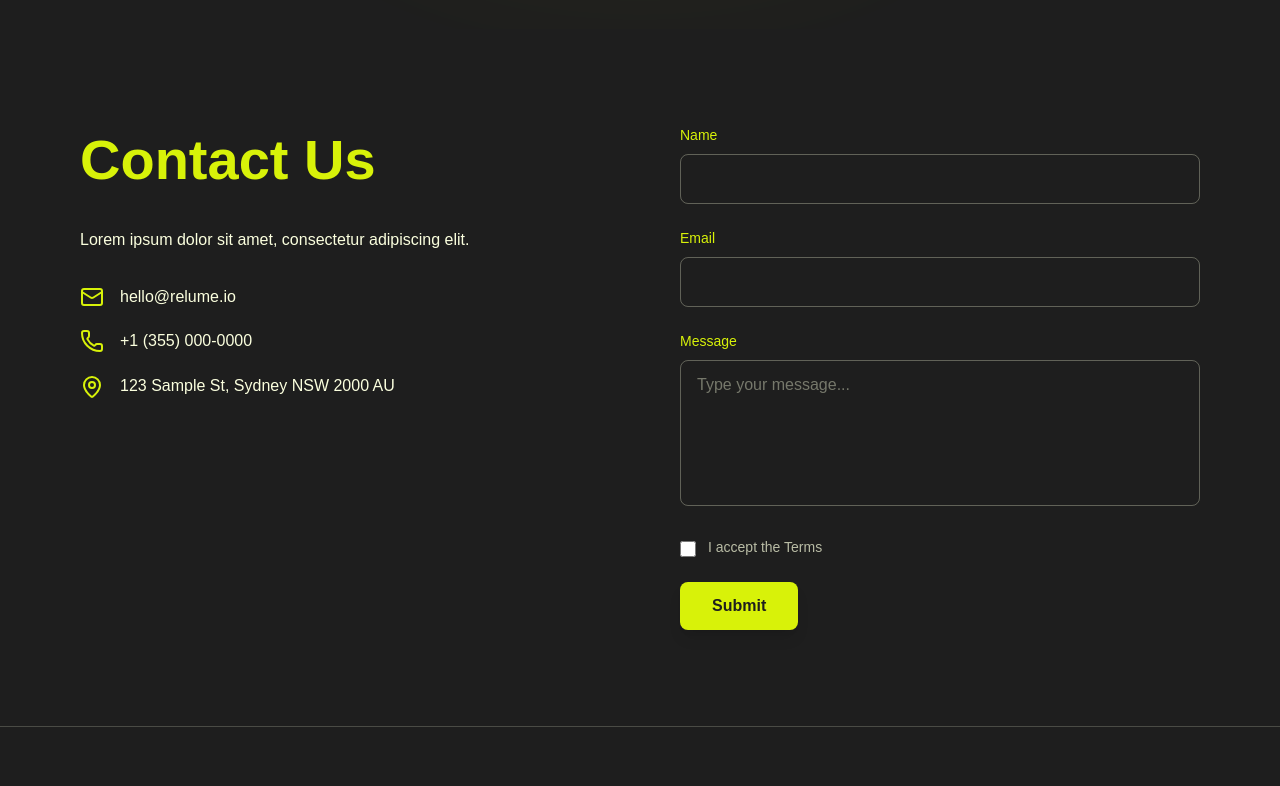
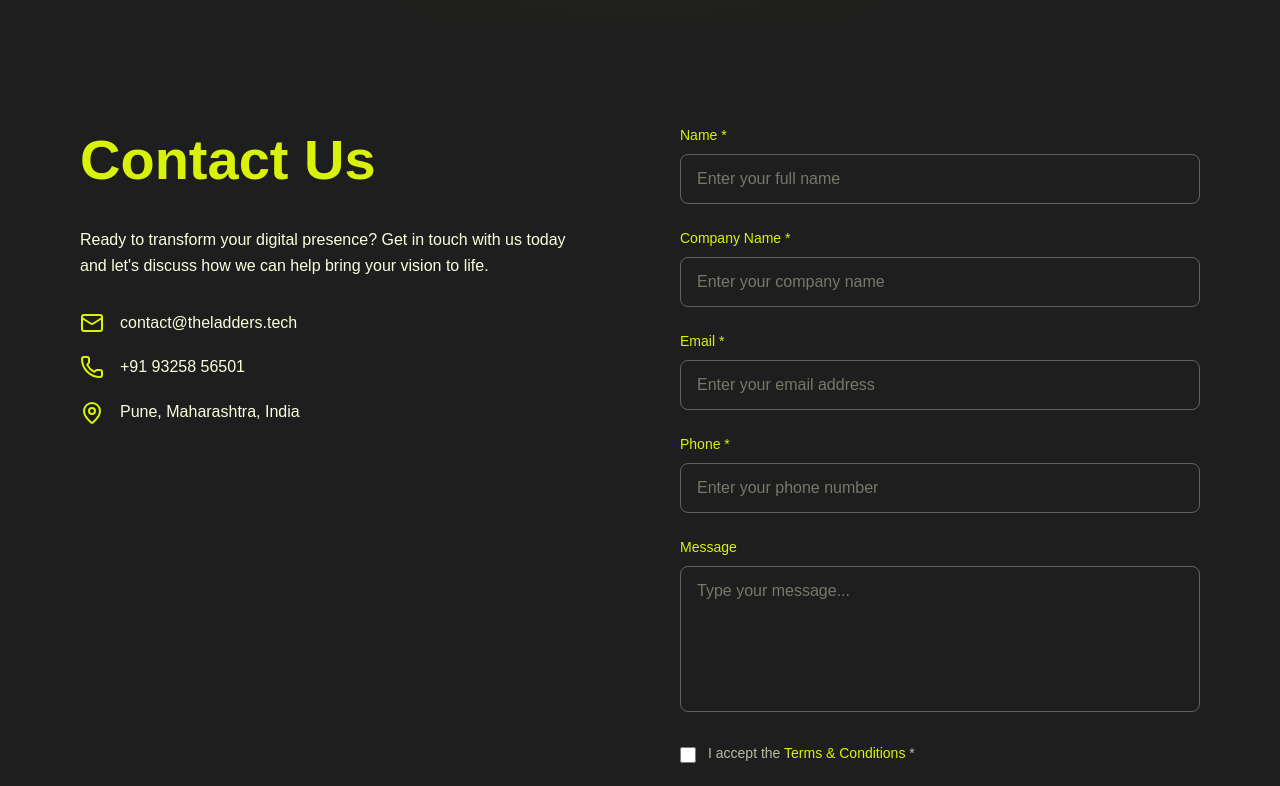
Before and after one commit to umar7shaikh/The-Ladder-Web, a Next.js app: page /technical/services in a window 1280 px wide. Shown: the part 1640-2426 px from the top of the page. Built offline with nearby package versions, Linux system fonts and the light colour scheme.

Commit message:
added the email js for the contact and also improved the techhome hero

```diff
--- a/components/marketing/contactcomponents/ContactForm.tsx
+++ b/components/marketing/contactcomponents/ContactForm.tsx
@@ -2,6 +2,7 @@
 'use client';
 
 import { useState } from 'react';
+import emailjs from '@emailjs/browser';
 
 export default function ContactForm() {
   const [formData, setFormData] = useState({
@@ -13,10 +14,72 @@ export default function ContactForm() {
     acceptTerms: false,
   });
 
-  const handleSubmit = (e: React.FormEvent) => {
+  const [isSubmitting, setIsSubmitting] = useState(false);
+  const [submitStatus, setSubmitStatus] = useState<{
+    type: 'success' | 'error' | null;
+    message: string;
+  }>({ type: null, message: '' });
+
+  const handleSubmit = async (e: React.FormEvent) => {
     e.preventDefault();
-    console.log('Form submitted:', formData);
-    // Add your form submission logic here
+    setIsSubmitting(true);
+    setSubmitStatus({ type: null, message: '' });
+
+
+    try {
+      // Send email using EmailJS
+      const result = await emailjs.send(
+        process.env.NEXT_PUBLIC_EMAILJS_SERVICE_ID!,
+        process.env.NEXT_PUBLIC_EMAILJS_TEMPLATE_ID!,
+        {
+          name: formData.name,
+          companyName: formData.companyName,
+          email: formData.email,
+          phone: formData.phone,
+          message: formData.message || 'No message provided',
+        },
+        process.env.NEXT_PUBLIC_EMAILJS_PUBLIC_KEY!
+      );
+
+      console.log('Email sent successfully:', result);
+
+      // Show success message
+      setSubmitStatus({
+        type: 'success',
+        message: 'Thank you! Your message has been sent successfully. We will get back to you soon.',
+      });
+
+      // Reset form
+      setFormData({
+        name: '',
+        companyName: '',
+        email: '',
+        phone: '',
+        message: '',
+        acceptTerms: false,
+      });
+
+    } catch (error: any) {
+      console.error('Email send failed:', error);
+
+      // More detailed error message
+      let errorMessage = 'Failed to send message. Please try again later.';
+
+      if (error.text) {
+        errorMessage = `Error: ${error.text}`;
+      } else if (error.status === 400) {
+        errorMessage = 'Invalid configuration. Please contact support.';
+      } else if (error.status === 422) {
+        errorMessage = 'Please fill in all required fields correctly.';
+      }
+
+      setSubmitStatus({
+        type: 'error',
+        message: errorMessage,
+      });
+    } finally {
+      setIsSubmitting(false);
+    }
   };
 
   const handleChange = (e: React.ChangeEvent<HTMLInputElement | HTMLTextAreaElement>) => {
@@ -39,12 +102,25 @@ export default function ContactForm() {
               Get In Touch
             </h2>
 
+            {/* Status Messages */}
+            {submitStatus.type && (
+              <div
+                className={`mb-6 p-4 rounded-lg ${
+                  submitStatus.type === 'success'
+                    ? 'bg-green-50 text-green-800 border border-green-200'
+                    : 'bg-red-50 text-red-800 border border-red-200'
+                }`}
+              >
+                {submitStatus.message}
+              </div>
+            )}
+
             <form onSubmit={handleSubmit} className="flex flex-col gap-5 sm:gap-6">
 
               {/* Name Field */}
               <div className="flex flex-col gap-2">
                 <label htmlFor="name" className="text-[clamp(13px,3vw,14px)] font-medium text-[#363A43]">
-                  Name
+                  Name *
                 </label>
                 <input
                   type="text"
@@ -55,6 +131,7 @@ export default function ContactForm() {
                   placeholder="Enter your full name"
                   className="w-full px-4 py-3 border-2 border-[#FFE000] rounded-lg focus:outline-none focus:border-[#FFE000] focus:ring-2 focus:ring-[#FFE000]/20 text-[clamp(14px,3.5vw,16px)] text-[#363A43] placeholder:text-[#363A43]/40"
                   required
+                  disabled={isSubmitting}
                 />
               </div>
 
@@ -72,6 +149,7 @@ export default function ContactForm() {
                   placeholder="Enter your company name"
                   className="w-full px-4 py-3 border border-[#363A43]/20 rounded-lg focus:outline-none focus:border-[#FFE000] focus:ring-2 focus:ring-[#FFE000]/20 text-[clamp(14px,3.5vw,16px)] text-[#363A43] placeholder:text-[#363A43]/40 bg-[#F5F5F5]"
                   required
+                  disabled={isSubmitting}
                 />
               </div>
 
@@ -91,6 +169,7 @@ export default function ContactForm() {
                     placeholder="Enter email address"
                     className="w-full px-4 py-3 border border-[#363A43]/20 rounded-lg focus:outline-none focus:border-[#FFE000] focus:ring-2 focus:ring-[#FFE000]/20 text-[clamp(14px,3.5vw,16px)] text-[#363A43] placeholder:text-[#363A43]/40 bg-[#F5F5F5]"
                     required
+                    disabled={isSubmitting}
                   />
                 </div>
 
@@ -108,6 +187,7 @@ export default function ContactForm() {
                     placeholder="Enter contact number"
                     className="w-full px-4 py-3 border border-[#363A43]/20 rounded-lg focus:outline-none focus:border-[#FFE000] focus:ring-2 focus:ring-[#FFE000]/20 text-[clamp(14px,3.5vw,16px)] text-[#363A43] placeholder:text-[#363A43]/40 bg-[#F5F5F5]"
                     required
+                    disabled={isSubmitting}
                   />
                 </div>
               </div>
@@ -125,6 +205,7 @@ export default function ContactForm() {
                   placeholder="Type your message..."
                   rows={6}
                   className="w-full px-4 py-3 border border-[#363A43]/20 rounded-lg focus:outline-none focus:border-[#FFE000] focus:ring-2 focus:ring-[#FFE000]/20 text-[clamp(14px,3.5vw,16px)] text-[#363A43] placeholder:text-[#363A43]/40 bg-[#F5F5F5] resize-none"
+                  disabled={isSubmitting}
                 />
               </div>
 
@@ -138,6 +219,7 @@ export default function ContactForm() {
                   onChange={handleChange}
                   className="mt-1 w-4 h-4 accent-[#FFE000] cursor-pointer"
                   required
+                  disabled={isSubmitting}
                 />
                 <label htmlFor="acceptTerms" className="text-[clamp(12px,3vw,14px)] text-[#363A43]/80 cursor-pointer">
                   I accept the{' '}
@@ -152,9 +234,10 @@ export default function ContactForm() {
               <div className="pt-2">
                 <button
                   type="submit"
-                  className="px-6 sm:px-8 py-3 h-[clamp(44px,10vw,48px)] bg-[#FFE000] text-[#363A43] rounded-lg text-[clamp(14px,3.5vw,16px)] font-semibold hover:bg-[#FFE000]/90 transition-all duration-300 shadow-md hover:shadow-lg"
+                  disabled={isSubmitting}
+                  className="px-6 sm:px-8 py-3 h-[clamp(44px,10vw,48px)] bg-[#FFE000] text-[#363A43] rounded-lg text-[clamp(14px,3.5vw,16px)] font-semibold hover:bg-[#FFE000]/90 transition-all duration-300 shadow-md hover:shadow-lg disabled:opacity-50 disabled:cursor-not-allowed"
                 >
-                  Submit
+                  {isSubmitting ? 'Sending...' : 'Submit'}
                 </button>
               </div>
 
--- a/components/technical/techhomecomponents/FAQSection.tsx
+++ b/components/technical/techhomecomponents/FAQSection.tsx
@@ -12,28 +12,43 @@ interface FAQItem {
 const faqData: FAQItem[] = [
   {
     id: 1,
-    question: 'Question text goes here',
-    answer: 'Lorem ipsum dolor sit amet, consectetur adipiscing elit. Suspendisse varius enim in eros elementum tristique. Duis cursus, mi quis viverra ornare, eros dolor interdum nulla, ut commodo diam libero vitae erat. Aenean faucibus nibh et justo cursus id rutrum lorem imperdiet. Nunc ut sem vitae risus tristique posuere.',
+    question: 'What services does The Ladders Tech offer?',
+    answer: 'We offer comprehensive digital solutions including web development, mobile app development, UI/UX design, digital marketing, branding, and custom software solutions. Our team specializes in creating modern, responsive websites using cutting-edge technologies like React, Next.js, and Node.js, tailored to meet your business objectives.',
   },
   {
     id: 2,
-    question: 'Question text goes here',
-    answer: 'Lorem ipsum dolor sit amet, consectetur adipiscing elit. Suspendisse varius enim in eros elementum tristique. Duis cursus, mi quis viverra ornare, eros dolor interdum nulla, ut commodo diam libero vitae erat. Aenean faucibus nibh et justo cursus id rutrum lorem imperdiet. Nunc ut sem vitae risus tristique posuere.',
+    question: 'How long does it take to complete a web development project?',
+    answer: 'Project timelines vary based on complexity and scope. A standard business website typically takes 4-6 weeks, while more complex web applications can take 8-12 weeks or longer. We provide a detailed timeline during our initial consultation after understanding your specific requirements and goals.',
   },
   {
     id: 3,
-    question: 'Question text goes here',
-    answer: 'Lorem ipsum dolor sit amet, consectetur adipiscing elit. Suspendisse varius enim in eros elementum tristique. Duis cursus, mi quis viverra ornare, eros dolor interdum nulla, ut commodo diam libero vitae erat. Aenean faucibus nibh et justo cursus id rutrum lorem imperdiet. Nunc ut sem vitae risus tristique posuere.',
+    question: 'Do you provide ongoing support and maintenance after project completion?',
+    answer: 'Yes, we offer comprehensive post-launch support and maintenance packages. This includes regular updates, security patches, performance optimization, bug fixes, and technical assistance. We believe in building long-term partnerships with our clients to ensure your digital presence continues to perform optimally.',
   },
   {
     id: 4,
-    question: 'Question text goes here',
-    answer: 'Lorem ipsum dolor sit amet, consectetur adipiscing elit. Suspendisse varius enim in eros elementum tristique. Duis cursus, mi quis viverra ornare, eros dolor interdum nulla, ut commodo diam libero vitae erat. Aenean faucibus nibh et justo cursus id rutrum lorem imperdiet. Nunc ut sem vitae risus tristique posuere.',
+    question: 'What technologies and platforms do you work with?',
+    answer: 'We work with modern, industry-standard technologies including React, Next.js, Node.js, MongoDB, TypeScript, and Tailwind CSS for web development. We also specialize in responsive design, API integrations, real-time features, and cloud deployment platforms like Vercel and Render. Our technology stack is chosen to ensure scalability, performance, and maintainability.',
   },
   {
     id: 5,
-    question: 'Question text goes here',
-    answer: 'Lorem ipsum dolor sit amet, consectetur adipiscing elit. Suspendisse varius enim in eros elementum tristique. Duis cursus, mi quis viverra ornare, eros dolor interdum nulla, ut commodo diam libero vitae erat. Aenean faucibus nibh et justo cursus id rutrum lorem imperdiet. Nunc ut sem vitae risus tristique posuere.',
+    question: 'How much does a typical project cost?',
+    answer: 'Project costs vary depending on scope, complexity, features, and timeline. We offer flexible pricing models tailored to your budget and requirements. After our initial consultation where we understand your needs, we provide a detailed proposal with transparent pricing. Contact us for a free consultation and custom quote for your specific project.',
+  },
+  {
+    id: 6,
+    question: 'Will I be able to update the website myself after it\'s built?',
+    answer: 'Absolutely! We build websites with user-friendly content management systems that allow you to easily update content, images, and other elements without technical knowledge. We also provide training and documentation to ensure you\'re comfortable managing your website. For more complex updates, our support team is always available to assist.',
+  },
+  {
+    id: 7,
+    question: 'Do you work with startups and small businesses?',
+    answer: 'Yes, we work with businesses of all sizes, from startups and small businesses to established enterprises. We understand the unique challenges and budget constraints of growing businesses and offer scalable solutions that can evolve with your company. Our goal is to help you establish a strong digital presence regardless of your company size.',
+  },
+  {
+    id: 8,
+    question: 'What is your development process like?',
+    answer: 'Our process begins with a discovery phase to understand your goals and requirements, followed by planning and wireframing. We then move to design, development, testing, and deployment. Throughout the project, we maintain transparent communication, provide regular updates, and involve you in key decisions. We follow agile methodologies to ensure flexibility and timely delivery.',
   },
 ];
 
--- a/components/technical/techhomecomponents/TContactSection.tsx
+++ b/components/technical/techhomecomponents/TContactSection.tsx
@@ -1,15 +1,25 @@
+// components/marketing/contactcomponents/ContactSection.tsx
 'use client';
 
 import React, { useState } from 'react';
 import { Mail, Phone, MapPin } from 'lucide-react';
+import emailjs from '@emailjs/browser';
 
 export default function ContactSection() {
   const [formData, setFormData] = useState({
     name: '',
+    companyName: '',
     email: '',
+    phone: '',
     message: '',
     acceptTerms: false,
   });
+
+  const [isSubmitting, setIsSubmitting] = useState(false);
+  const [submitStatus, setSubmitStatus] = useState<{
+    type: 'success' | 'error' | null;
+    message: string;
+  }>({ type: null, message: '' });
 
   const handleChange = (e: React.ChangeEvent<HTMLInputElement | HTMLTextAreaElement>) => {
     const { name, value, type } = e.target;
@@ -19,10 +29,51 @@ export default function ContactSection() {
     }));
   };
 
-  const handleSubmit = (e: React.FormEvent) => {
+  const handleSubmit = async (e: React.FormEvent) => {
     e.preventDefault();
-    console.log('Form submitted:', formData);
-    // Add your form submission logic here
+    setIsSubmitting(true);
+    setSubmitStatus({ type: null, message: '' });
+
+    try {
+      const result = await emailjs.send(
+        process.env.NEXT_PUBLIC_EMAILJS_SERVICE_ID!,
+        process.env.NEXT_PUBLIC_EMAILJS_TEMPLATE_ID!,
+        {
+          name: formData.name,
+          companyName: formData.companyName,
+          email: formData.email,
+          phone: formData.phone,
+          message: formData.message || 'No message provided',
+        },
+        process.env.NEXT_PUBLIC_EMAILJS_PUBLIC_KEY!
+      );
+
+      console.log('Email sent successfully:', result);
+
+      setSubmitStatus({
+        type: 'success',
+        message: 'Thank you! Your message has been sent successfully.',
+      });
+
+      setFormData({
+        name: '',
+        companyName: '',
+        email: '',
+        phone: '',
+        message: '',
+        acceptTerms: false,
+      });
+
+    } catch (error: any) {
+      console.error('Email send failed:', error);
+
+      setSubmitStatus({
+        type: 'error',
+        message: 'Failed to send message. Please try again later.',
+      });
+    } finally {
+      setIsSubmitting(false);
+    }
   };
 
   return (
@@ -38,7 +89,7 @@ export default function ContactSection() {
             </h2>
 
             <p className="text-[#FBFFDE] text-[clamp(14px,3.5vw,16px)] leading-relaxed max-w-lg">
-              Lorem ipsum dolor sit amet, consectetur adipiscing elit.
+              Ready to transform your digital presence? Get in touch with us today and let's discuss how we can help bring your vision to life.
             </p>
 
             {/* Contact Details */}
@@ -49,10 +100,10 @@ export default function ContactSection() {
                   <Mail className="w-full h-full text-[#D8F209]" />
                 </div>
                 <a
-                  href="mailto:hello@relume.io"
+                  href="mailto:contact@theladders.tech"
                   className="text-[#FBFFDE] text-[clamp(14px,3.5vw,16px)] hover:text-[#D8F209] transition-colors duration-300"
                 >
-                  hello@relume.io
+                  contact@theladders.tech
                 </a>
               </div>
 
@@ -62,10 +113,10 @@ export default function ContactSection() {
                   <Phone className="w-full h-full text-[#D8F209]" />
                 </div>
                 <a
-                  href="tel:+13551000000"
+                  href="tel:+91 9325856501"
                   className="text-[#FBFFDE] text-[clamp(14px,3.5vw,16px)] hover:text-[#D8F209] transition-colors duration-300"
                 >
-                  +1 (355) 000-0000
+                  +91 93258 56501
                 </a>
               </div>
 
@@ -75,7 +126,7 @@ export default function ContactSection() {
                   <MapPin className="w-full h-full text-[#D8F209]" />
                 </div>
                 <address className="text-[#FBFFDE] text-[clamp(14px,3.5vw,16px)] not-italic leading-relaxed">
-                  123 Sample St, Sydney NSW 2000 AU
+                  Pune, Maharashtra, India
                 </address>
               </div>
             </div>
@@ -83,6 +134,19 @@ export default function ContactSection() {
 
           {/* Right Side - Contact Form */}
           <div>
+            {/* Status Messages */}
+            {submitStatus.type && (
+              <div
+                className={`mb-6 p-4 rounded-lg ${
+                  submitStatus.type === 'success'
+                    ? 'bg-[#D8F209]/10 text-[#D8F209] border border-[#D8F209]/30'
+                    : 'bg-red-500/10 text-red-400 border border-red-500/30'
+                }`}
+              >
+                {submitStatus.message}
+              </div>
+            )}
+
             <form onSubmit={handleSubmit} className="space-y-6">
               {/* Name Field */}
               <div>
@@ -90,7 +154,7 @@ export default function ContactSection() {
                   htmlFor="name"
                   className="block text-[#D8F209] text-[clamp(13px,3vw,14px)] font-medium mb-2"
                 >
-                  Name
+                  Name *
                 </label>
                 <input
                   type="text"
@@ -99,12 +163,40 @@ export default function ContactSection() {
                   value={formData.name}
                   onChange={handleChange}
                   required
+                  disabled={isSubmitting}
                   className="w-full bg-transparent border border-[#FBFFDE]/30 rounded-lg px-4 py-3
                            text-[#FBFFDE] text-[clamp(14px,3.5vw,16px)]
                            focus:outline-none focus:ring-2 focus:ring-[#D8F209]/40 focus:border-[#D8F209]
                            transition-all duration-300
-                           placeholder:text-[#FBFFDE]/40"
-                  placeholder=""
+                           placeholder:text-[#FBFFDE]/40
+                           disabled:opacity-50 disabled:cursor-not-allowed"
+                  placeholder="Enter your full name"
+                />
+              </div>
+
+              {/* Company Name Field */}
+              <div>
+                <label
+                  htmlFor="companyName"
+                  className="block text-[#D8F209] text-[clamp(13px,3vw,14px)] font-medium mb-2"
+                >
+                  Company Name *
+                </label>
+                <input
+                  type="text"
+                  id="companyName"
+                  name="companyName"
+                  value={formData.companyName}
+                  onChange={handleChange}
+                  required
+                  disabled={isSubmitting}
+                  className="w-full bg-transparent border border-[#FBFFDE]/30 rounded-lg px-4 py-3
+                           text-[#FBFFDE] text-[clamp(14px,3.5vw,16px)]
+                           focus:outline-none focus:ring-2 focus:ring-[#D8F209]/40 focus:border-[#D8F209]
+                           transition-all duration-300
+                           placeholder:text-[#FBFFDE]/40
+                           disabled:opacity-50 disabled:cursor-not-allowed"
+                  placeholder="Enter your company name"
                 />
               </div>
 
@@ -114,7 +206,7 @@ export default function ContactSection() {
                   htmlFor="email"
                   className="block text-[#D8F209] text-[clamp(13px,3vw,14px)] font-medium mb-2"
                 >
-                  Email
+                  Email *
                 </label>
                 <input
                   type="email"
@@ -123,12 +215,40 @@ export default function ContactSection() {
                   value={formData.email}
                   onChange={handleChange}
                   required
+                  disabled={isSubmitting}
                   className="w-full bg-transparent border border-[#FBFFDE]/30 rounded-lg px-4 py-3
                            text-[#FBFFDE] text-[clamp(14px,3.5vw,16px)]
                            focus:outline-none focus:ring-2 focus:ring-[#D8F209]/40 focus:border-[#D8F209]
                            transition-all duration-300
-                           placeholder:text-[#FBFFDE]/40"
-                  placeholder=""
+                           placeholder:text-[#FBFFDE]/40
+                           disabled:opacity-50 disabled:cursor-not-allowed"
+                  placeholder="Enter your email address"
+                />
+              </div>
+
+              {/* Phone Field */}
+              <div>
+                <label
+                  htmlFor="phone"
+                  className="block text-[#D8F209] text-[clamp(13px,3vw,14px)] font-medium mb-2"
+                >
+                  Phone *
+                </label>
+                <input
+                  type="tel"
+                  id="phone"
+                  name="phone"
+                  value={formData.phone}
+                  onChange={handleChange}
+                  required
+                  disabled={isSubmitting}
+                  className="w-full bg-transparent border border-[#FBFFDE]/30 rounded-lg px-4 py-3
+                           text-[#FBFFDE] text-[clamp(14px,3.5vw,16px)]
+                           focus:outline-none focus:ring-2 focus:ring-[#D8F209]/40 focus:border-[#D8F209]
+                           transition-all duration-300
+                           placeholder:text-[#FBFFDE]/40
+                           disabled:opacity-50 disabled:cursor-not-allowed"
+                  placeholder="Enter your phone number"
                 />
               </div>
 
@@ -145,13 +265,14 @@ export default function ContactSection() {
                   name="message"
                   value={formData.message}
                   onChange={handleChange}
-                  required
+                  disabled={isSubmitting}
                   rows={5}
                   className="w-full bg-transparent border border-[#FBFFDE]/30 rounded-lg px-4 py-3
                            text-[#FBFFDE] text-[clamp(14px,3.5vw,16px)]
                            focus:outline-none focus:ring-2 focus:ring-[#D8F209]/40 focus:border-[#D8F209]
                            transition-all duration-300 resize-none
-                           placeholder:text-[#FBFFDE]/40"
+                           placeholder:text-[#FBFFDE]/40
+                           disabled:opacity-50 disabled:cursor-not-allowed"
                   placeholder="Type your message..."
                 />
               </div>
@@ -165,29 +286,36 @@ export default function ContactSection() {
                   checked={formData.acceptTerms}
                   onChange={handleChange}
                   required
+                  disabled={isSubmitting}
                   className="mt-1 w-4 h-4 rounded border-[#FBFFDE]/30
                            bg-transparent text-[#D8F209]
                            focus:ring-2 focus:ring-[#D8F209]/40 focus:ring-offset-0
-                           cursor-pointer"
+                           cursor-pointer disabled:opacity-50 disabled:cursor-not-allowed"
                 />
                 <label
                   htmlFor="acceptTerms"
                   className="text-[#FBFFDE]/70 text-[clamp(13px,3vw,14px)] cursor-pointer"
                 >
-                  I accept the Terms
+                  I accept the{' '}
+                  <a href="/terms" className="text-[#D8F209] hover:underline">
+                    Terms & Conditions
+                  </a>
+                  {' '}*
                 </label>
               </div>
 
               {/* Submit Button */}
               <button
                 type="submit"
+                disabled={isSubmitting}
                 className="bg-[#D8F209] text-[#1E1E1E] px-8 py-3 rounded-lg
                          text-[clamp(14px,3.5vw,16px)] font-semibold
                          hover:bg-[#c4db08] transition-all duration-300
                          focus:outline-none focus:ring-4 focus:ring-[#D8F209]/40
-                         active:scale-95 shadow-lg hover:shadow-xl"
+                         active:scale-95 shadow-lg hover:shadow-xl
+                         disabled:opacity-50 disabled:cursor-not-allowed disabled:hover:scale-100"
               >
-                Submit
+                {isSubmitting ? 'Sending...' : 'Submit'}
               </button>
             </form>
           </div>
--- a/package.json
+++ b/package.json
@@ -9,6 +9,7 @@
     "lint": "eslint"
   },
   "dependencies": {
+    "@emailjs/browser": "^4.4.1",
     "clsx": "^2.1.1",
     "framer-motion": "^12.25.0",
     "gray-matter": "^4.0.3",
```
Also changed, not shown: components/technical/techhomecomponents/TechHomeHero.tsx (+6 -6 lines), 1 other file (tests, documents, lock files or other folders).
